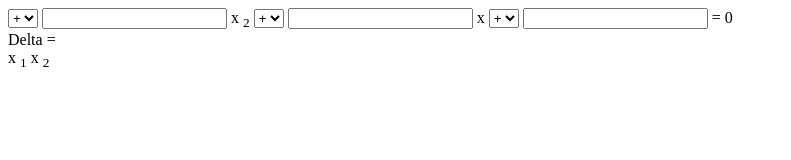
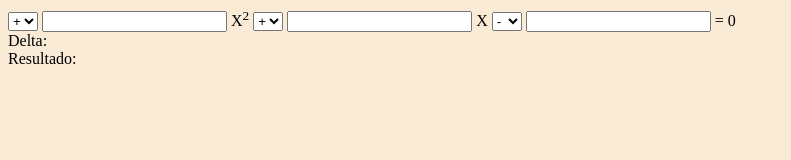
Before and after one commit to yamato421/2i3t, a plain HTML site: page grau2.html in a window 1280 px wide. Shown: the whole page, without its empty margins (0-791 px from the left). Drawn offline with Linux system fonts and the light colour scheme; files that its build step writes are made by us from their sources.

Commit message:
Add files via upload

```diff
--- /dev/null
+++ b/grau2.css
@@ -0,0 +1,9 @@
+body{
+    background-color: antiquewhite
+}
+.entrada{
+    width: 40px;
+    border: none;
+    background-color: antiquewhite;
+    border-bottom: 2px solid #000;
+}
--- a/grau2.html
+++ b/grau2.html
@@ -5,33 +5,43 @@
     <meta http-equiv="X-UA-Compatible" content="IE=edge">
     <meta name="viewport" content="width=device-width, initial-scale=1.0">
     <title>segundo Grau</title>
+    <link rel="stylesheet" href="./css/grau2.css">
 </head>
 <body>
     <section class="segundo_grau">
         <div>
-            <select name="" id="">
-              <option selected value="+">+</option>
-              <option value="-">-</option>
-            </select>
-        <input class="variavel" type="text"> <span>x  <sub>2</sub>
-            <select name="" id="">
+
+            <select name="sinal_a" onchange="set_sinal_a()" id="sinal_a">
                 <option selected value="+">+</option>
                 <option value="-">-</option>
-              </select>
-        <input class="variavel" type="text"> <span>x  </span>
-        <select name="" id="">
-            <option selected value="+">+</option>
-            <option value="-">-</option>
-          </select>
-        <input class="variavel" type="text"> <span> = 0</span>
+            </select>
+            <input class="number" type="number" id="valor_a">
+            <span>X<sup>2</sup></span>
+
+            <select name="sinal_b" onchange="set_sinal_b()"  id="sinal_b">
+                <option selected value="+">+</option>
+                <option value="-">-</option>
+            </select>
+            <input class="number" type="number" id="valor_b">
+            <span>X</span>
+
+            <select name="sinal_c" onchange="set_sinal_c()"  id="sinal_c">
+                <option value="+" selected>+</option>
+                <option value="-" selected>-</option>
+            </select>
+            <input class="number" type="set_valor_c()" id="valor_c">
+            <span> = 0</span>
+
+
+
+
         <div>
         <div>
-      <span id="delta">Delta = </span>
+            Delta: <span id="delta"></span>
         </div>
     </div>
 <div>
-    <span id="x1">x <sub>1</sub> </span>
-    <span id="x2">x <sub>2</sub> </span>
+    Resultado: <span id="raiz"></span>
 </div>
 
     </section>
```
Also changed, not shown: script.js (+5 -11 lines).
